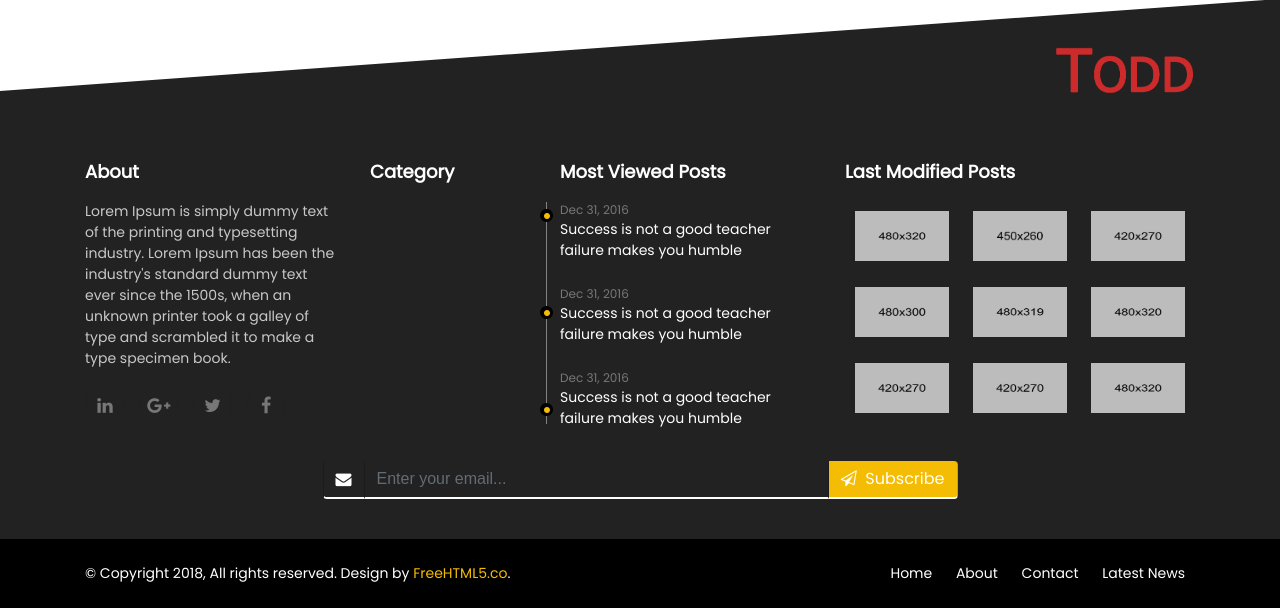
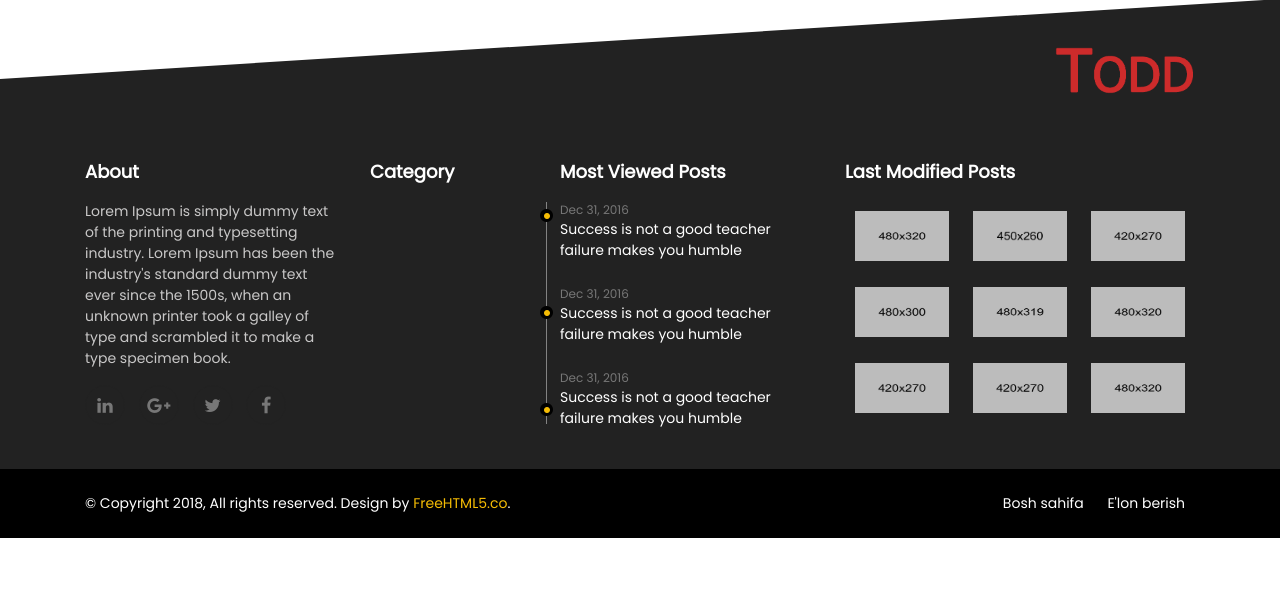
Before and after one commit to sardoruktamov/rishton_news, a Django app: page /blogs/contact/ in a window 1280 px wide. Shown: the part 1114-1722 px from the top of the page. After the commit the page ends 1652 px from the top, so only its background shows below. Run offline with Django 3.2, Linux system fonts and the light colour scheme; data that the repository does not hold is empty; some libraries are stand-ins or nearby versions.

Commit message:
footer menu qoshildi

```diff
--- a/templates/base.html
+++ b/templates/base.html
@@ -140,7 +140,6 @@
                         <a class="nav-link dropdown-toggle" href="#" id="dropdownMenuButton3" data-toggle="dropdown"
                            aria-haspopup="true" aria-expanded="false">Shaxsiy<span class="sr-only">(current)</span></a>
                         <div class="dropdown-menu" aria-labelledby="dropdownMenuLink_1">
-                            <a class="dropdown-item" href="{% url 'announcement_create' %}">E'lon berish</a>
                             <a class="dropdown-item" href="{% url 'profile' %}">Shaxsiy sahifa</a>
                             <a class="dropdown-item" href="{% url 'user-filter' %}">mening e'lonlarim</a>
                             <a class="dropdown-item" href="{% url 'contact' %}">Biz bilan bog'lanish</a>
@@ -225,18 +224,18 @@
                 <a href="#" class="footer_img_post_6"><img src="{% static 'images/ryan-moreno-98837.jpg' %}" alt="img"/></a>
             </div>
         </div>
-        <div class="row justify-content-center pt-2 pb-4">
-            <div class="col-12 col-md-8 col-lg-7 ">
-                <div class="input-group">
-                    <span class="input-group-addon fh5co_footer_text_box" id="basic-addon1"><i
-                            class="fa fa-envelope"></i></span>
-                    <input type="text" class="form-control fh5co_footer_text_box" placeholder="Enter your email..."
-                           aria-describedby="basic-addon1">
-                    <a href="#" class="input-group-addon fh5co_footer_subcribe" id="basic-addon12"> <i
-                            class="fa fa-paper-plane-o"></i>&nbsp;&nbsp;Subscribe</a>
-                </div>
-            </div>
-        </div>
+{#        <div class="row justify-content-center pt-2 pb-4">#}
+{#            <div class="col-12 col-md-8 col-lg-7 ">#}
+{#                <div class="input-group">#}
+{#                    <span class="input-group-addon fh5co_footer_text_box" id="basic-addon1"><i#}
+{#                            class="fa fa-envelope"></i></span>#}
+{#                    <input type="text" class="form-control fh5co_footer_text_box" placeholder="Enter your email..."#}
+{#                           aria-describedby="basic-addon1">#}
+{#                    <a href="#" class="input-group-addon fh5co_footer_subcribe" id="basic-addon12"> <i#}
+{#                            class="fa fa-paper-plane-o"></i>&nbsp;&nbsp;Subscribe</a>#}
+{#                </div>#}
+{#            </div>#}
+{#        </div>#}
     </div>
 </div>
 <div class="container-fluid fh5co_footer_right_reserved">
@@ -246,10 +245,8 @@
                     href="https://freehtml5.co" title="Free HTML5 Bootstrap templates">FreeHTML5.co</a>.
             </div>
             <div class="col-12 col-md-6 spdp_right py-4">
-                <a href="#" class="footer_last_part_menu">Home</a>
-                <a href="Contact_us.html" class="footer_last_part_menu">About</a>
-                <a href="Contact_us.html" class="footer_last_part_menu">Contact</a>
-                <a href="blog.html" class="footer_last_part_menu">Latest News</a></div>
+                <a href="{% url 'announcement_list' %}" class="footer_last_part_menu">Bosh sahifa</a>
+                <a href="{% url 'announcement_create' %}" class="footer_last_part_menu">E'lon berish</a>
         </div>
     </div>
 </div>
```
